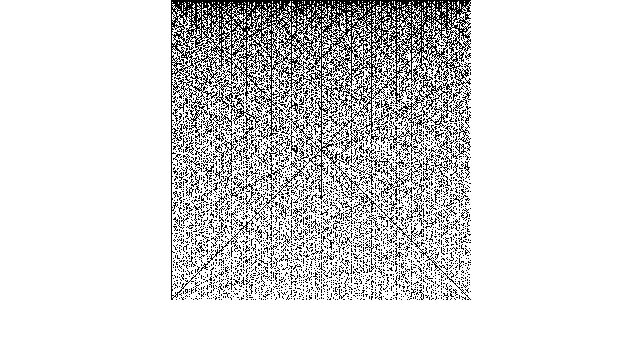
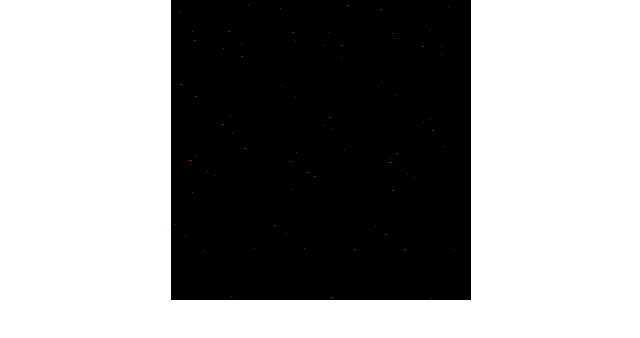
Before and after one commit to bloominstituteoftechnology/CS-Build-Week-1, a React (Create React App) app in the folder projects/life/: page / in a window 1280 px wide. Shown: the top 338 px of the page, without its empty margins (269-909 px from the left). Built offline with nearby package versions, Linux system fonts and the light colour scheme.

Commit message:
Have one implementation of g.o.l where pink cells are slowly fading away

```diff
--- a/projects/life/src/App.js
+++ b/projects/life/src/App.js
@@ -4,6 +4,18 @@ import './App.css';
 
 const cWidth = 400;
 const cHeight = 300;
+
+const COLORS = [
+  [0, 0, 0],
+  [0x8f, 0, 0x5f],
+  [0x5f, 0, 0x8f],
+  [0, 0, 0xff],
+  [0, 0x5f, 0x7f],
+  [0x5f, 0x8f, 0x7f],
+  [0x8f, 0xff, 0x7f],
+  [0xff, 0x5f, 0x7f]
+];
+
 /**
  * Life canvas
  */
@@ -37,33 +49,37 @@ class LifeCanvas extends Component {
     let canvas = this.refs.canvas;
     let ctx = canvas.getContext('2d');
 
+    let cells = this.life.getCells();
+
     let imageData = ctx.getImageData(0, 0, canvas.height, canvas.width);
 
     let screenBuffer = imageData.data;
 
     for (let height = 0; height < cHeight; height++) {
       for (let width = 0; width < cWidth; width++) {
-        let index = height * +width * 4;
+        let index = (height * cWidth + width) * 4;
 
-        // let red = screenBuffer[index + 0];
-        // let green = screenBuffer[index + 1];
-        // let blue = screenBuffer[index + 2];
-        // let alpha = screenBuffer[index + 3];
+        let lifeStatus = cells[height][width];
+
+        screenBuffer[index + 0] = COLORS[lifeStatus][0];
+        screenBuffer[index + 1] = COLORS[lifeStatus][1];
+        screenBuffer[index + 2] = COLORS[lifeStatus][2];
         screenBuffer[index + 3] = 255;
       }
     }
 
     ctx.putImageData(imageData, 0, 0);
 
+    this.life.step();
+
+    requestAnimationFrame(() => {
+      this.animFrame();
+    });
     // Update life and get cells
     // Get canvas framebuffer, a packed RGBA array
     // Convert the cell values into white or black for the canvas
     // Put the new image data back on the canvas
     // Next generation of life
-
-    requestAnimationFrame(() => {
-      this.animFrame();
-    });
   }
 
   /**
@@ -84,7 +100,7 @@ class LifeApp extends Component {
   render() {
     return (
       <div>
-        <LifeCanvas width={cWidth} height={cHeight} />
+        <LifeCanvas width={400} height={300} />
       </div>
     );
   }
--- a/projects/life/src/life.js
+++ b/projects/life/src/life.js
@@ -1,6 +1,8 @@
 /**
  * Implementation of Conway's game of Life
  */
+
+const MODULO = 2;
 
 /**
  * Make a 2D array helper function
@@ -29,9 +31,9 @@ class Life {
     this.height = height;
 
     this.cells = [Array2D(width, height), Array2D(width, height)];
-    // this.bufferIndex = 0;
+    this.bufferIndex = 0;
 
-    // this.randomize();
+    this.randomize();
   }
 
   /**
@@ -41,7 +43,7 @@ class Life {
    */
   getCells() {
     // !!!! IMPLEMENT ME !!!!
-    return this.cells;
+    return this.cells[this.bufferIndex];
   }
 
   /**
@@ -56,13 +58,68 @@ class Life {
    */
   randomize() {
     // !!!! IMPLEMENT ME !!!!
+    for (let height = 0; height < this.height; height++) {
+      for (let width = 0; width < this.width; width++) {
+        this.cells[this.bufferIndex][height][width] =
+          (Math.random() * MODULO) | 0;
+      }
+    }
   }
 
   /**
    * Run the simulation for a single step
    */
   step() {
-    // !!!! IMPLEMENT ME !!!!
+    let currentBuffer = this.cells[this.bufferIndex];
+    let backBuffer = this.cells[this.bufferIndex === 0 ? 1 : 0];
+
+    function countNeighbors(row, col) {
+      let nCount = 0;
+
+      for (let rowOffset = -1; rowOffset <= 1; rowOffset++) {
+        let rowPos = row + rowOffset;
+
+        if (rowPos < 0 || rowPos === this.height) {
+          continue;
+        }
+
+        for (let colOffset = -1; colOffset <= 1; colOffset++) {
+          let colPos = col + colOffset;
+
+          if (colOffset < 0 || colPos === this.width) {
+            continue;
+          }
+          if (colOffset === 0 && rowOffset === 0) {
+            continue;
+          }
+          if (currentBuffer[rowPos][colPos] === 1) {
+            nCount++;
+          }
+        }
+      }
+      return nCount;
+    }
+
+    for (let h = 0; h < this.height; h++) {
+      for (let w = 0; w < this.width; w++) {
+        let nCount = countNeighbors.call(this, h, w);
+
+        if (currentBuffer[h][w] === 1) {
+          if (nCount < 2 || nCount > 3) {
+            backBuffer[h][w] = 0;
+          } else {
+            backBuffer[h][w] = 1;
+          }
+        } else {
+          if (nCount === 3) {
+            backBuffer[h][w] = 1;
+          } else {
+            backBuffer[h][w] = 0;
+          }
+        }
+      }
+    }
+    this.bufferIndex = this.bufferIndex === 0 ? 1 : 0;
   }
 }
 
```
